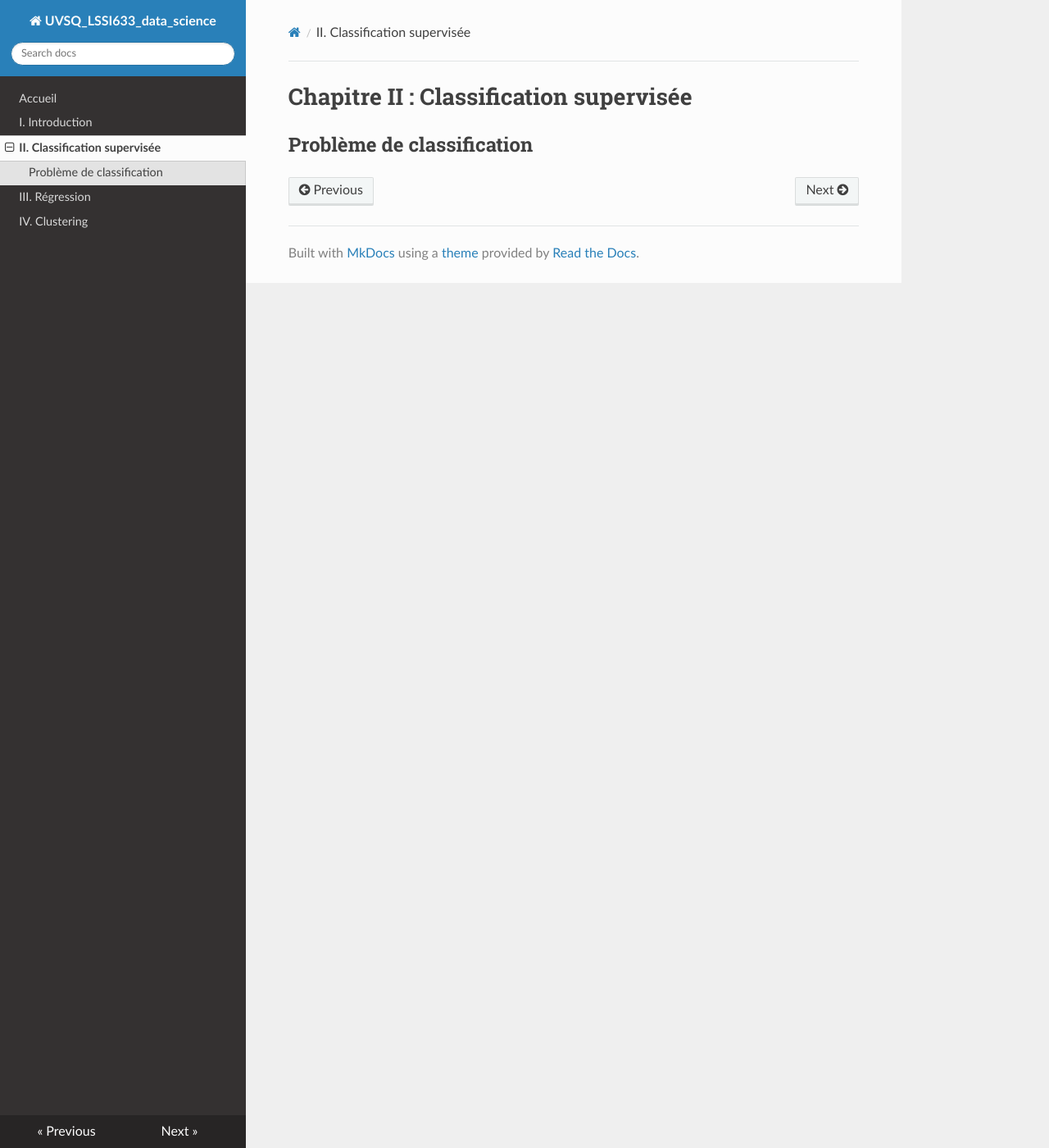
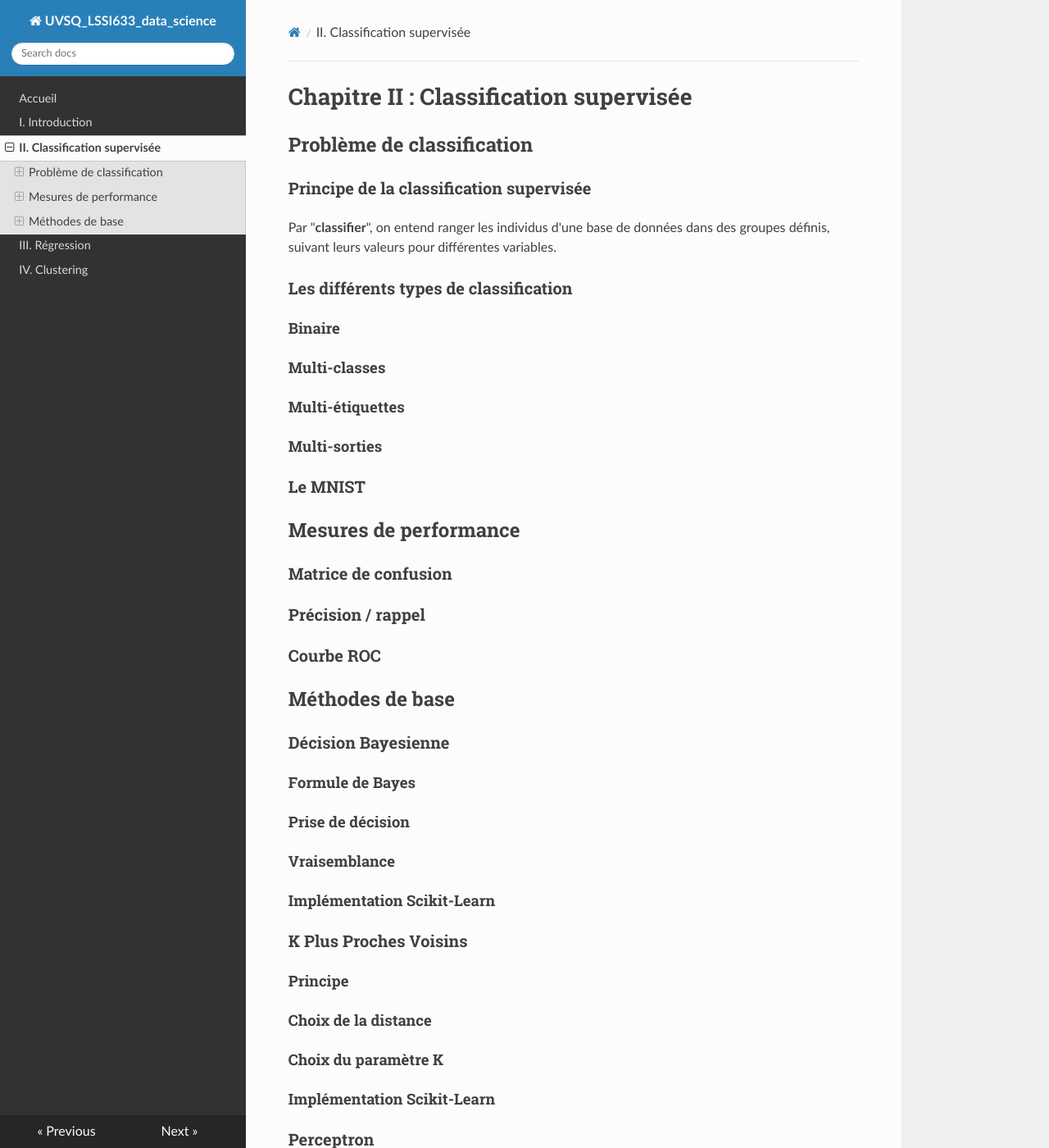
Before and after one commit to NicOudart/UVSQ_LSSI633_data_science, an MkDocs documentation site: the page built from docs/Chap2_Classification_supervisee.md, in a window 1280 px wide and 1400 px high. Shown: the whole window at 82% size. Built offline with MkDocs 1.6.1, drawn with Linux system fonts in a browser that asks for light colours; nearby versions of some CDN libraries; some of the changed text lies outside the part shown.

Commit message:
-Progress on Chapter 1. -Update of the plan for Chapter 2 and Chapter 3.

```diff
--- a/docs/Chap2_Classification_supervisee.md
+++ b/docs/Chap2_Classification_supervisee.md
@@ -1,3 +1,59 @@
 # Chapitre II : Classification supervisée
 
 ## Problème de classification
+
+### Principe de la classification supervisée
+
+Par "**classifier**", on entend ranger les individus d'une base de données dans des groupes définis, suivant leurs valeurs pour différentes variables.
+
+### Les différents types de classification
+
+#### Binaire
+
+#### Multi-classes
+
+#### Multi-étiquettes
+
+#### Multi-sorties
+
+### Le MNIST
+
+## Mesures de performance
+
+### Matrice de confusion
+
+### Précision / rappel
+
+### Courbe ROC
+
+## Méthodes de base
+
+### Décision Bayesienne
+
+#### Formule de Bayes
+
+#### Prise de décision
+
+#### Vraisemblance
+
+#### Implémentation Scikit-Learn
+
+### K Plus Proches Voisins
+
+#### Principe
+
+#### Choix de la distance
+
+#### Choix du paramètre K
+
+#### Implémentation Scikit-Learn
+
+### Perceptron
+
+#### Neurone artificiel
+
+#### Apprentissage et descente de gradient
+
+#### Réseau de neurones
+
+#### Implémentation Scikit-Learn
```
Also changed, not shown: docs/Chap1_Introduction.md (+5 -1 lines), docs/Chap3_Regression.md (+40 -0 lines).
